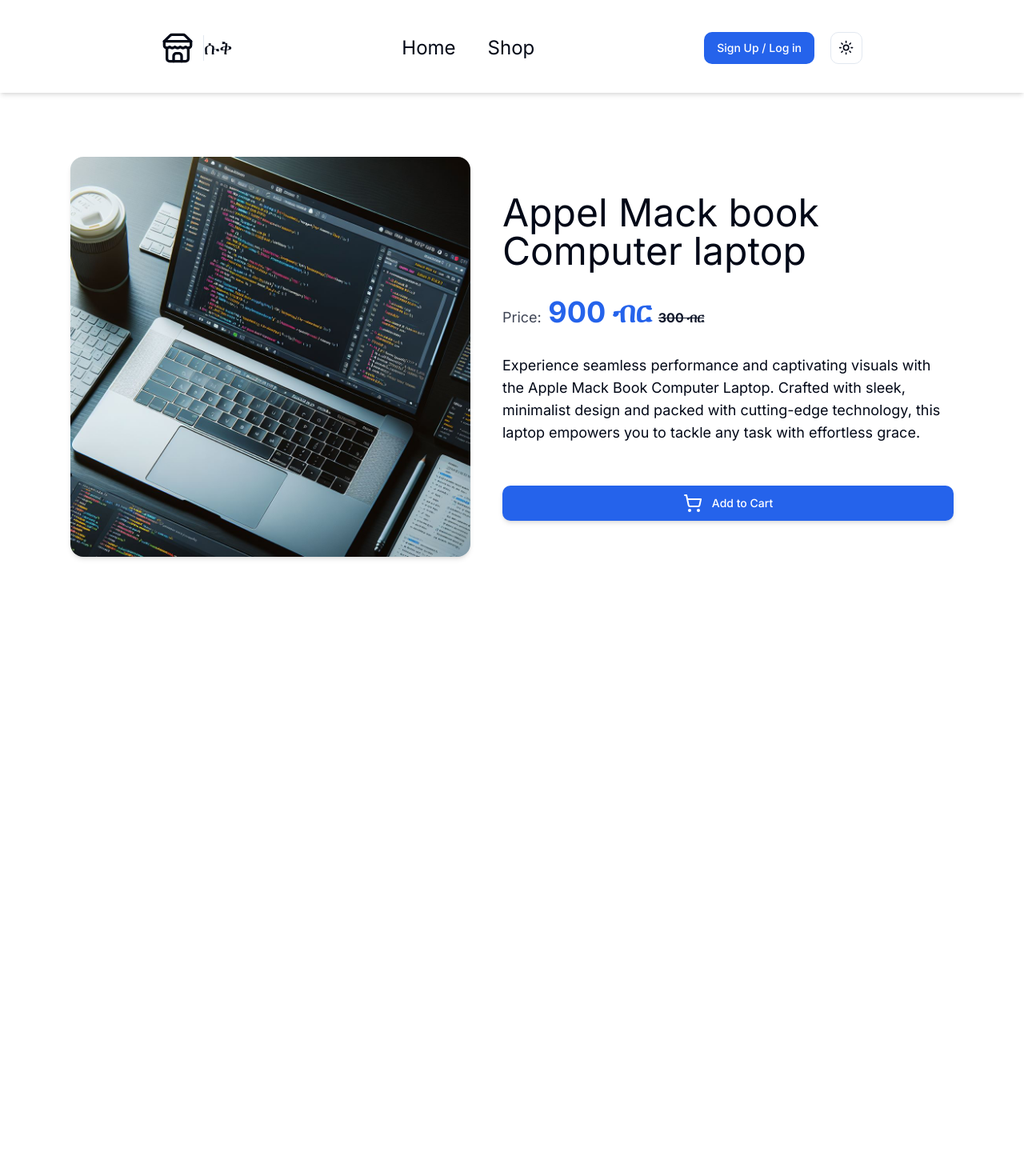
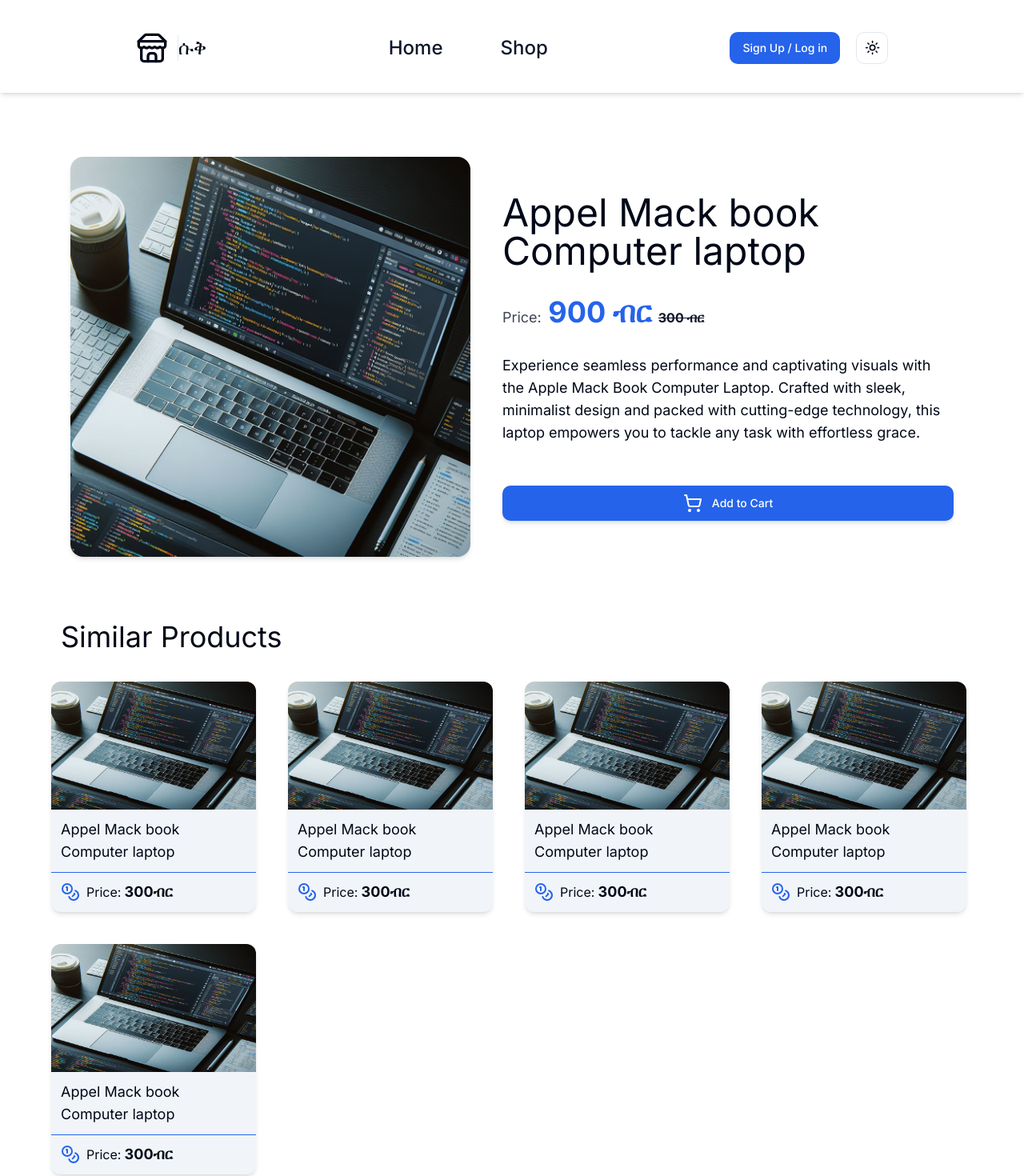
Before and after one commit to Adnan-Jemal/Next-js-E-commerce-, a Next.js app: page /shop/1 in a window 1280 px wide. Shown: the top 1470 px of the page at 80% size. Before the commit the page ends 800 px from the top, so only its background shows below. Built offline with nearby package versions, Linux system fonts and the light colour scheme; no server answers.

Commit message:
divided nav bar added footer and some other changes

```diff
--- a/app/layout.tsx
+++ b/app/layout.tsx
@@ -3,6 +3,8 @@
 import "./globals.css";
 import { ThemeProvider } from "@/context/theme-provider";
 import { Toaster } from "@/components/ui/sonner";
+import NavBar from "@/components/NavBar";
+import Footer from "@/components/Footer";
 
 const inter = Inter({ subsets: ["latin"] });
 
@@ -20,8 +22,10 @@
     <html lang="en">
       <body className={inter.className}>
         <ThemeProvider attribute="class" defaultTheme="system" enableSystem>
+          <NavBar/>
           {children}
           <Toaster />
+          <Footer/>
         </ThemeProvider>
       </body>
     </html>
--- a/app/page.tsx
+++ b/app/page.tsx
@@ -1,11 +1,9 @@
-import NavBar from "../components/NavBar";
+
 
 export default function Home() {
   return (
     <main>
-      <NavBar />
       <div className="flex justify-center items-center h-screen">Home</div>
-
     </main>
   );
 }
--- a/app/shop/[id]/page.tsx
+++ b/app/shop/[id]/page.tsx
@@ -1,14 +1,13 @@
-import NavBar from "@/components/NavBar";
 import Image from "next/image";
 import React from "react";
 import computer from "@/public/computer.jpeg";
 import AddToCartBtn from "@/components/AddtoCartBtn";
+import ProductCard from "@/components/productCard";
 
 const page = ({ params }: { params: { id: string } }) => {
   return (
     <>
-      <NavBar />
-      <div className="max-w-6xl m-auto my-20">
+      <div className="max-w-6xl m-auto my-20 flex gap-20 flex-col">
         <div className="flex flex-col lg:flex-row justify-center items-center mx-6 gap-10">
           <Image
             alt="product Image"
@@ -39,6 +38,18 @@
             <AddToCartBtn />
           </div>
         </div>
+        <div>
+          <h1 className="text-4xl mb-9 ml-3">Similar Products</h1>
+          <div className="flex">
+            <div className="flex lg:justify-start justify-center flex-wrap gap-10 ">
+              <ProductCard id={"1"} />
+              <ProductCard id={"2"} />
+              <ProductCard id={"3"} />
+              <ProductCard id={"4"} />
+              <ProductCard id={"5"} />
+            </div>
+          </div>
+        </div>
       </div>
     </>
   );
--- a/app/shop/page.tsx
+++ b/app/shop/page.tsx
@@ -1,10 +1,11 @@
-import NavBar from "@/components/NavBar";
+
+
 import ProductCard from "@/components/productCard";
 
 const page = () => {
   return (
     <div>
-      <NavBar />
+
 
       <div className="flex justify-center items-center   max-w-6xl  flex-col m-auto my-20 text-center ">
         <h1 className="text-3xl mb-10  ">Products</h1>
@@ -16,6 +17,7 @@
           <ProductCard id={'5'} />
         </div>
       </div>
+
     </div>
   );
 };
--- /dev/null
+++ b/components/CartBtn.tsx
@@ -0,0 +1,50 @@
+import React from "react";
+import {
+  Sheet,
+  SheetClose,
+  SheetContent,
+  SheetDescription,
+  SheetFooter,
+  SheetHeader,
+  SheetTitle,
+  SheetTrigger,
+} from "@/components/ui/sheet";
+
+import { Button } from "./ui/button";
+import CartProduct from "./CartProduct";
+import { ShoppingCart } from "lucide-react";
+
+const CartBtn = () => {
+  return (
+    <Sheet>
+      <SheetTrigger>
+        <Button variant="outline" size="icon">
+          <ShoppingCart className="h-[1.2rem] w-[1.2rem]" />
+        </Button>
+      </SheetTrigger>
+      <SheetContent className="overflow-y-auto pb-12">
+        <SheetHeader>
+          <SheetTitle className="text-4xl">Cart</SheetTitle>
+          <SheetDescription className="my-3">
+            Here you can remove items from your cart or continue to Checkout.
+          </SheetDescription>
+        </SheetHeader>
+        <SheetFooter>
+          <SheetClose asChild>
+            <Button type="submit" className="w-full text-white mt-5">
+              Checkout
+            </Button>
+          </SheetClose>
+        </SheetFooter>
+        <div className="flex flex-col justify-center items-center gap-5 py-10">
+          <CartProduct />
+          <CartProduct />
+          <CartProduct />
+          <CartProduct />
+        </div>
+      </SheetContent>
+    </Sheet>
+  );
+};
+
+export default CartBtn;
--- /dev/null
+++ b/components/Footer.tsx
@@ -0,0 +1,11 @@
+import React from "react";
+
+const Footer = () => {
+  return (
+    <div className="w-full py-2 border-t-2 border-t-secondary flex justify-center items-center">
+      <h5>Developed By ADNAN</h5>
+    </div>
+  );
+};
+
+export default Footer;
--- /dev/null
+++ b/components/MobileMenu.tsx
@@ -0,0 +1,43 @@
+import {
+  DropdownMenu,
+  DropdownMenuContent,
+  DropdownMenuItem,
+  DropdownMenuTrigger,
+} from "@/components/ui/dropdown-menu";
+import { ArrowDown } from "lucide-react";
+import React from "react";
+import { Button } from "./ui/button";
+import Link from "next/link";
+
+const MobileMenu = () => {
+  return (
+    <div className="md:hidden">
+      <DropdownMenu>
+        <DropdownMenuTrigger asChild>
+          <Button variant="secondary" className="text-lg flex gap-1">
+            Menu
+            <ArrowDown />
+          </Button>
+        </DropdownMenuTrigger>
+        <DropdownMenuContent align="center" className="mt-4 ">
+          <DropdownMenuItem className="">
+            <Link href={"/"} className="m-auto ">
+              <Button variant="link" className="text-lg">
+                Home
+              </Button>
+            </Link>
+          </DropdownMenuItem>
+          <DropdownMenuItem>
+            <Link href={"/shop"} className="m-auto">
+              <Button variant="link" className="text-lg">
+                Shop
+              </Button>
+            </Link>
+          </DropdownMenuItem>
+        </DropdownMenuContent>
+      </DropdownMenu>
+    </div>
+  );
+};
+
+export default MobileMenu;
--- a/components/NavBar.tsx
+++ b/components/NavBar.tsx
@@ -1,113 +1,46 @@
-"use client";
 import Link from "next/link";
-import React, { useState } from "react";
-import { ModeToggle } from "./ui/modeToggle";
-import { SigninDialog } from "./SignInDialog";
-import { auth } from "../firebase";
-import { useAuthState, useSignOut } from "react-firebase-hooks/auth";
-import { Avatar, AvatarFallback, AvatarImage } from "@/components/ui/avatar";
+import React from "react";
+
+import { Store } from "lucide-react";
+import NavRightMenu from "./NavRightMenu";
+import MobileMenu from "./MobileMenu";
 import { Button } from "./ui/button";
-import {
-  DropdownMenu,
-  DropdownMenuContent,
-  DropdownMenuItem,
-  DropdownMenuTrigger,
-} from "@radix-ui/react-dropdown-menu";
-
-import { Store, ShoppingCart } from "lucide-react";
-import {
-  Sheet,
-  SheetClose,
-  SheetContent,
-  SheetDescription,
-  SheetFooter,
-  SheetHeader,
-  SheetTitle,
-  SheetTrigger,
-} from "@/components/ui/sheet";
-import CartProduct from "./CartProduct";
 
 const NavBar = () => {
-  const [user, loading] = useAuthState(auth);
-  const [signOut, signOutloading, error] = useSignOut(auth);
-
-  const SignOut = async () => {
-    try {
-      await signOut();
-    } catch (error) {
-      console.error(error);
-    }
-  };
   return (
-    <div className="pt-10 pb-9 lg:px-24 px-8 text-2xl shadow-md flex lg:justify-around justify-between">
+    <div className=" shadow-md pt-10 pb-9  ">
+      <div className="flex justify-around items-center text-2xl lg:max-w-6xl  m-auto  ">
         <div className="flex justify-center items-center  gap-3">
           <Store className="h-10 w-10" />
-
           <h1 className="border-l hidden md:block ">ሱቅ</h1>
         </div>
+        <nav className="hidden md:inline-block">
           <ul className="flex items-center justify-center lg:gap-10 gap-8 ">
             <li className="hover:text-blue-500 cursor-pointer text-xl lg:text-2xl">
-          <Link href={"/"}>Home</Link>
+              <Button variant="link" className="group">
+                <Link
+                  href={"/"}
+                  className="text-2xl text-secondary-foreground group-hover:text-primary transition-colors"
+                >
+                  Home
+                </Link>
+              </Button>
             </li>
-        <li className="hover:text-blue-500 cursor-pointer text-xl lg:text-2xl">
-          <Link href={"/shop"}>Shop</Link>
+            <li className="hover:text-blue-500 cursor-pointer text-xl lg:text-2xl ">
+              <Button variant="link" className="group">
+                <Link
+                  href={"/shop"}
+                  className="text-2xl text-secondary-foreground group-hover:text-primary transition-colors"
+                >
+                  Shop
+                </Link>
+              </Button>
             </li>
           </ul>
-      <div className={`flex lg:gap-5 ${!user ? "gap-2" : "gap-3"}`}>
-        {user
-          ? !loading && (
-              <>
-                <Sheet>
-                  <SheetTrigger>
-                    <Button variant="outline" size="icon">
-                      <ShoppingCart className="h-[1.2rem] w-[1.2rem]" />
-                    </Button>
-                  </SheetTrigger>
-                  <SheetContent className="overflow-y-auto pb-12">
-                    <SheetHeader>
-                      <SheetTitle className="text-4xl">Cart</SheetTitle>
-                      <SheetDescription className="my-3">
-                        Here you can remove items from your cart or continue to
-                        Checkout.
-                      </SheetDescription>
-                    </SheetHeader>
-                    <SheetFooter>
-                      <SheetClose asChild>
-                        <Button
-                          type="submit"
-                          className="w-full text-white mt-5"
-                        >
-                          Checkout
-                        </Button>
-                      </SheetClose>
-                    </SheetFooter>
-                    <div className="flex flex-col justify-center items-center gap-5 py-10">
-                      <CartProduct />
-                      <CartProduct />
-                      <CartProduct />
-                      <CartProduct />
-                    </div>
-                  </SheetContent>
-                </Sheet>
+        </nav>
+        <MobileMenu />
 
-                <DropdownMenu>
-                  <DropdownMenuTrigger asChild>
-                    <Avatar className="cursor-pointer">
-                      {user.photoURL && <AvatarImage src={user.photoURL} />}
-                    </Avatar>
-                  </DropdownMenuTrigger>
-                  <DropdownMenuContent align="center" className="mt-4">
-                    <DropdownMenuItem>
-                      <Button onClick={SignOut} variant={"destructive"}>
-                        {signOutloading ? "..." : "LogOut"}
-                      </Button>
-                    </DropdownMenuItem>
-                  </DropdownMenuContent>
-                </DropdownMenu>
-              </>
-            )
-          : !loading && <SigninDialog />}
-        <ModeToggle />
+        <NavRightMenu />
       </div>
     </div>
   );
--- /dev/null
+++ b/components/NavRightMenu.tsx
@@ -0,0 +1,62 @@
+"use client";
+import React from "react";
+import { Avatar, AvatarFallback, AvatarImage } from "@/components/ui/avatar";
+import { Button } from "./ui/button";
+import {
+  DropdownMenu,
+  DropdownMenuContent,
+  DropdownMenuItem,
+  DropdownMenuTrigger,
+} from "@radix-ui/react-dropdown-menu";
+import { ModeToggle } from "./ui/modeToggle";
+import { SigninDialog } from "./SignInDialog";
+import CartBtn from "./CartBtn";
+import { auth } from "../firebase";
+import { useAuthState, useSignOut } from "react-firebase-hooks/auth";
+
+const NavRightMenu = () => {
+  const [user, loading] = useAuthState(auth);
+  const [signOut, signOutloading, error] = useSignOut(auth);
+
+  const SignOut = async () => {
+    try {
+      await signOut();
+    } catch (error) {
+      console.error(error);
+    }
+  };
+  return (
+    <div className={`flex lg:gap-5 ${!user ? "gap-2" : "gap-3"}`}>
+      {user
+        ? !loading && (
+            <>
+              <CartBtn />
+              <DropdownMenu>
+                <DropdownMenuTrigger asChild>
+                  <Avatar
+                    className="cursor-pointer justify-center items-center flex
+                  "
+                  >
+                    {user.photoURL && <AvatarImage src={user.photoURL} />}
+                    <AvatarFallback className="pb-1">
+                      {user.displayName?.charAt(0)}
+                    </AvatarFallback>
+                  </Avatar>
+                </DropdownMenuTrigger>
+                <DropdownMenuContent align="center" className="mt-4">
+                  <DropdownMenuItem>
+                    <Button onClick={SignOut} variant={"destructive"}>
+                      {signOutloading ? "..." : "LogOut"}
+                    </Button>
+                  </DropdownMenuItem>
+                </DropdownMenuContent>
+              </DropdownMenu>
+            </>
+          )
+        : !loading && <SigninDialog />}
+      <ModeToggle />
+    </div>
+  );
+};
+
+export default NavRightMenu;
```
Lines whose indentation alone changed are shown as unchanged.
